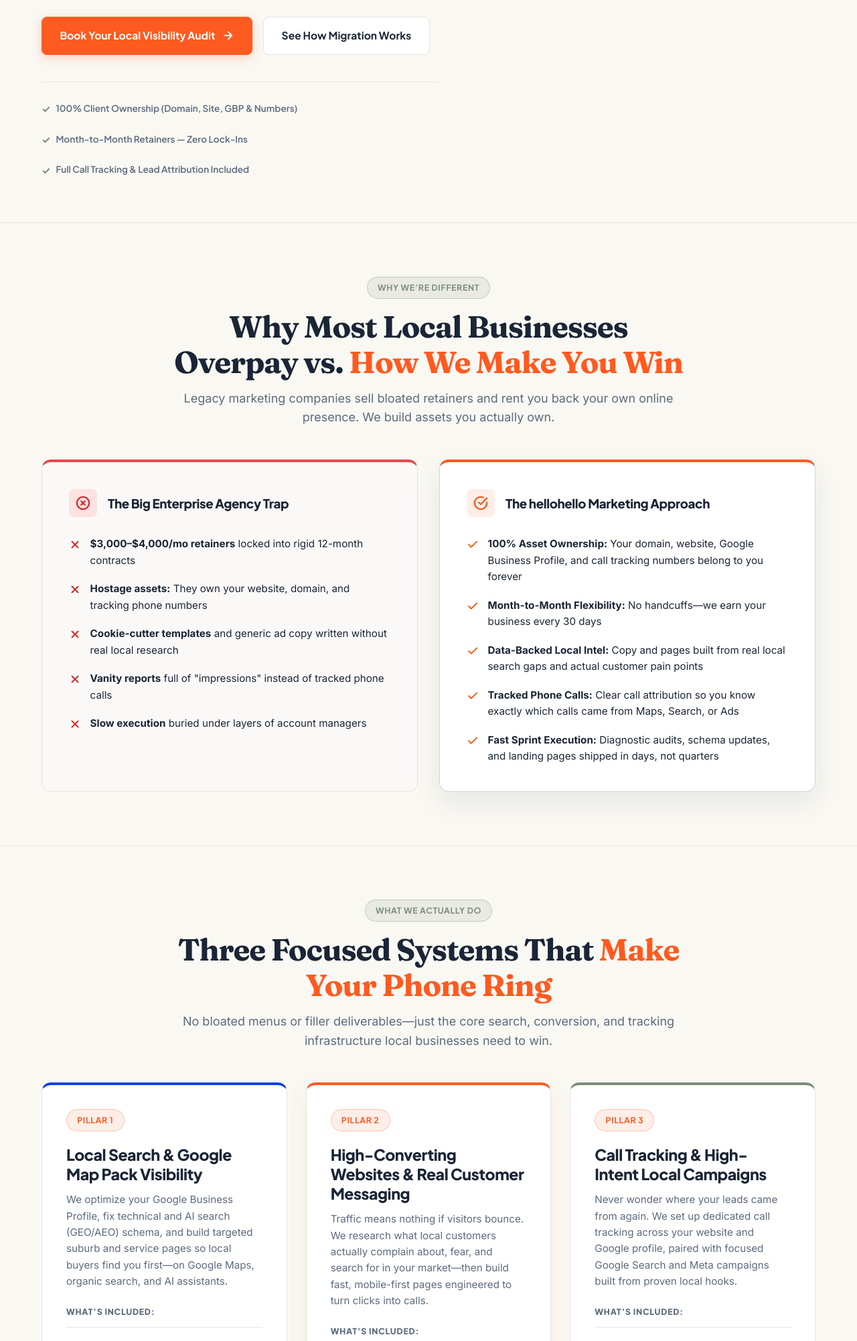
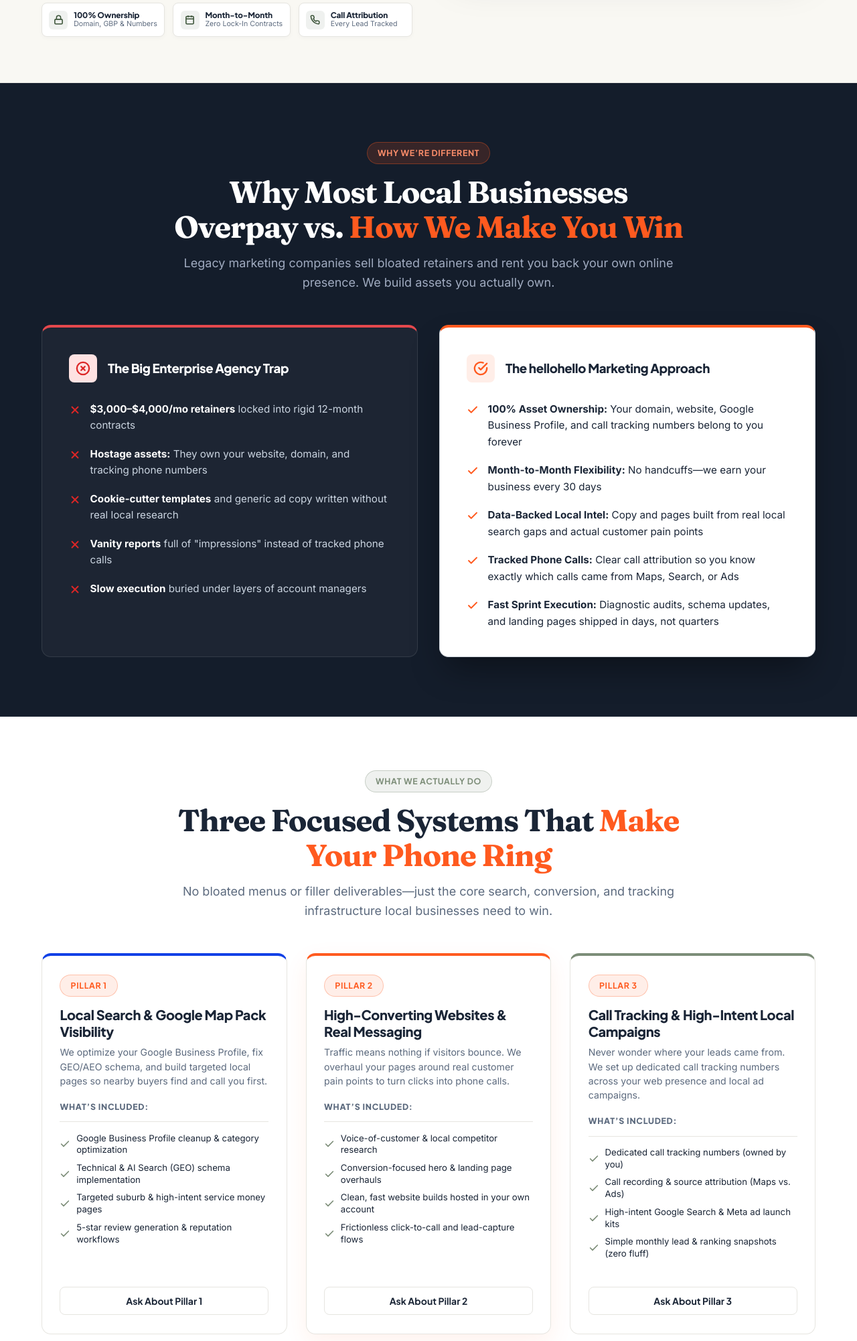
Before and after one commit to junonino/hellohello, a plain HTML site: page index.html in a window 1280 px wide. Shown: the part 798-2800 px from the top of the page at 67% size. Drawn offline with Linux system fonts and the light colour scheme.

Commit message:
fix(layout): balance hero heights, engineer trust badges, add deep navy contrast section, and condense pillar cards

```diff
--- a/index.html
+++ b/index.html
@@ -126,7 +126,7 @@
           </h1>
 
           <p class="hero-subtitle" id="hero-subtext">
-            Stop paying $3,500/month to legacy agencies that lock you into year-long contracts and hold your website hostage. We build fast, high-converting local search systems, track every phone call, and hand you 100% ownership from Day 1.
+            Stop paying $3,500/mo to legacy agencies that hold your site hostage. We build fast, high-converting local search systems, track every call, and hand you 100% ownership from Day 1.
           </p>
 
           <div class="hero-cta-group">
@@ -139,18 +139,35 @@
             </a>
           </div>
 
-          <div class="hero-proof-bar" id="hero-proof-bar">
-            <div class="proof-item">
-              <span class="proof-check" aria-hidden="true">✓</span>
-              <span>100% Client Ownership (Domain, Site, GBP &amp; Numbers)</span>
+          <div class="hero-trust-strip" id="hero-proof-bar">
+            <div class="trust-pill">
+              <div class="trust-pill-icon" aria-hidden="true">
+                <svg width="15" height="15" viewBox="0 0 24 24" fill="none" stroke="currentColor" stroke-width="2.5"><rect x="3" y="11" width="18" height="11" rx="2" ry="2"></rect><path d="M7 11V7a5 5 0 0 1 10 0v4"></path></svg>
+              </div>
+              <div class="trust-pill-content">
+                <strong>100% Ownership</strong>
+                <span>Domain, GBP &amp; Numbers</span>
+              </div>
             </div>
-            <div class="proof-item">
-              <span class="proof-check" aria-hidden="true">✓</span>
-              <span>Month-to-Month Retainers — Zero Lock-Ins</span>
+
+            <div class="trust-pill">
+              <div class="trust-pill-icon" aria-hidden="true">
+                <svg width="15" height="15" viewBox="0 0 24 24" fill="none" stroke="currentColor" stroke-width="2.5"><rect x="3" y="4" width="18" height="18" rx="2" ry="2"></rect><line x1="16" y1="2" x2="16" y2="6"></line><line x1="8" y1="2" x2="8" y2="6"></line><line x1="3" y1="10" x2="21" y2="10"></line></svg>
+              </div>
+              <div class="trust-pill-content">
+                <strong>Month-to-Month</strong>
+                <span>Zero Lock-In Contracts</span>
+              </div>
             </div>
-            <div class="proof-item">
-              <span class="proof-check" aria-hidden="true">✓</span>
-              <span>Full Call Tracking &amp; Lead Attribution Included</span>
+
+            <div class="trust-pill">
+              <div class="trust-pill-icon" aria-hidden="true">
+                <svg width="15" height="15" viewBox="0 0 24 24" fill="none" stroke="currentColor" stroke-width="2.5"><path d="M22 16.92v3a2 2 0 0 1-2.18 2 19.79 19.79 0 0 1-8.63-3.07 19.5 19.5 0 0 1-6-6 19.79 19.79 0 0 1-3.07-8.67A2 2 0 0 1 4.11 2h3a2 2 0 0 1 2 1.72 12.84 12.84 0 0 0 .7 2.81 2 2 0 0 1-.45 2.11L8.09 9.91a16 16 0 0 0 6 6l1.27-1.27a2 2 0 0 1 2.11-.45 12.84 12.84 0 0 0 2.81.7A2 2 0 0 1 22 16.92z"></path></svg>
+              </div>
+              <div class="trust-pill-content">
+                <strong>Call Attribution</strong>
+                <span>Every Lead Tracked</span>
+              </div>
             </div>
           </div>
         </div>
@@ -325,17 +342,17 @@
           <!-- Pillar 1 -->
           <div class="bento-card service-card pillar-card-blue" id="service-pillar-1">
             <div>
-              <div style="display: flex; align-items: center; justify-content: space-between; margin-bottom: 1.25rem;">
+              <div style="display: flex; align-items: center; justify-content: space-between; margin-bottom: 0.85rem;">
                 <span class="badge badge-accent">Pillar 1</span>
               </div>
               <h3>Local Search &amp; Google Map Pack Visibility</h3>
-              <p>We optimize your Google Business Profile, fix technical and AI search (GEO/AEO) schema, and build targeted suburb and service pages so local buyers find you first—on Google Maps, organic search, and AI assistants.</p>
+              <p>We optimize your Google Business Profile, fix GEO/AEO schema, and build targeted local pages so nearby buyers find and call you first.</p>
 
               <div class="service-pillar-subtitle">What’s Included:</div>
               <ul class="service-deliverables">
                 <li class="service-deliverable-item">
                   <svg width="16" height="16" viewBox="0 0 24 24" fill="none" stroke="currentColor" stroke-width="2.5" stroke-linecap="round" stroke-linejoin="round"><polyline points="20 6 9 17 4 12"></polyline></svg>
-                  <span>Google Business Profile cleanup &amp; optimization</span>
+                  <span>Google Business Profile cleanup &amp; category optimization</span>
                 </li>
                 <li class="service-deliverable-item">
                   <svg width="16" height="16" viewBox="0 0 24 24" fill="none" stroke="currentColor" stroke-width="2.5" stroke-linecap="round" stroke-linejoin="round"><polyline points="20 6 9 17 4 12"></polyline></svg>
@@ -343,7 +360,7 @@
                 </li>
                 <li class="service-deliverable-item">
                   <svg width="16" height="16" viewBox="0 0 24 24" fill="none" stroke="currentColor" stroke-width="2.5" stroke-linecap="round" stroke-linejoin="round"><polyline points="20 6 9 17 4 12"></polyline></svg>
-                  <span>Targeted suburb &amp; service &quot;money pages&quot;</span>
+                  <span>Targeted suburb &amp; high-intent service money pages</span>
                 </li>
                 <li class="service-deliverable-item">
                   <svg width="16" height="16" viewBox="0 0 24 24" fill="none" stroke="currentColor" stroke-width="2.5" stroke-linecap="round" stroke-linejoin="round"><polyline points="20 6 9 17 4 12"></polyline></svg>
@@ -351,17 +368,17 @@
                 </li>
               </ul>
             </div>
-            <a href="#growth-plan" class="btn btn-secondary btn-sm service-cta-btn" data-interest="pillar-1" style="margin-top: 1.5rem; width: 100%;">Ask About Pillar 1</a>
+            <a href="#growth-plan" class="btn btn-secondary btn-sm service-cta-btn" data-interest="pillar-1" style="margin-top: 1.25rem; width: 100%;">Ask About Pillar 1</a>
           </div>
 
           <!-- Pillar 2 -->
           <div class="bento-card service-card pillar-card-orange" id="service-pillar-2">
             <div>
-              <div style="display: flex; align-items: center; justify-content: space-between; margin-bottom: 1.25rem;">
+              <div style="display: flex; align-items: center; justify-content: space-between; margin-bottom: 0.85rem;">
                 <span class="badge badge-accent">Pillar 2</span>
               </div>
-              <h3>High-Converting Websites &amp; Real Customer Messaging</h3>
-              <p>Traffic means nothing if visitors bounce. We research what local customers actually complain about, fear, and search for in your market—then build fast, mobile-first pages engineered to turn clicks into calls.</p>
+              <h3>High-Converting Websites &amp; Real Messaging</h3>
+              <p>Traffic means nothing if visitors bounce. We overhaul your pages around real customer pain points to turn clicks into phone calls.</p>
 
               <div class="service-pillar-subtitle">What’s Included:</div>
               <ul class="service-deliverables">
@@ -379,21 +396,21 @@
                 </li>
                 <li class="service-deliverable-item">
                   <svg width="16" height="16" viewBox="0 0 24 24" fill="none" stroke="currentColor" stroke-width="2.5" stroke-linecap="round" stroke-linejoin="round"><polyline points="20 6 9 17 4 12"></polyline></svg>
-                  <span>Clear click-to-call and lead-capture flows</span>
+                  <span>Frictionless click-to-call and lead-capture flows</span>
                 </li>
               </ul>
             </div>
-            <a href="#growth-plan" class="btn btn-secondary btn-sm service-cta-btn" data-interest="pillar-2" style="margin-top: 1.5rem; width: 100%;">Ask About Pillar 2</a>
+            <a href="#growth-plan" class="btn btn-secondary btn-sm service-cta-btn" data-interest="pillar-2" style="margin-top: 1.25rem; width: 100%;">Ask About Pillar 2</a>
           </div>
 
           <!-- Pillar 3 -->
           <div class="bento-card service-card pillar-card-sage" id="service-pillar-3">
             <div>
-              <div style="display: flex; align-items: center; justify-content: space-between; margin-bottom: 1.25rem;">
+              <div style="display: flex; align-items: center; justify-content: space-between; margin-bottom: 0.85rem;">
                 <span class="badge badge-accent">Pillar 3</span>
               </div>
               <h3>Call Tracking &amp; High-Intent Local Campaigns</h3>
-              <p>Never wonder where your leads came from again. We set up dedicated call tracking across your website and Google profile, paired with focused Google Search and Meta campaigns built from proven local hooks.</p>
+              <p>Never wonder where your leads came from. We set up dedicated call tracking numbers across your web presence and local ad campaigns.</p>
 
               <div class="service-pillar-subtitle">What’s Included:</div>
               <ul class="service-deliverables">
@@ -403,7 +420,7 @@
                 </li>
                 <li class="service-deliverable-item">
                   <svg width="16" height="16" viewBox="0 0 24 24" fill="none" stroke="currentColor" stroke-width="2.5" stroke-linecap="round" stroke-linejoin="round"><polyline points="20 6 9 17 4 12"></polyline></svg>
-                  <span>Call recording &amp; source attribution (Maps vs. Search vs. Ads)</span>
+                  <span>Call recording &amp; source attribution (Maps vs. Ads)</span>
                 </li>
                 <li class="service-deliverable-item">
                   <svg width="16" height="16" viewBox="0 0 24 24" fill="none" stroke="currentColor" stroke-width="2.5" stroke-linecap="round" stroke-linejoin="round"><polyline points="20 6 9 17 4 12"></polyline></svg>
@@ -415,7 +432,9 @@
                 </li>
               </ul>
             </div>
-            <a href="#growth-plan" class="btn btn-secondary btn-sm service-cta-btn" data-interest="pillar-3" style="margin-top: 1.5rem; width: 100%;">Ask About Pillar 3</a>
+            <a href="#growth-plan" class="btn btn-secondary btn-sm service-cta-btn" data-interest="pillar-3" style="margin-top: 1.25rem; width: 100%;">Ask About Pillar 3</a>
+          </div>
+        </div>
           </div>
         </div>
       </div>
--- a/styles.css
+++ b/styles.css
@@ -378,9 +378,9 @@ button.btn-secondary:hover {
 
 .hero-grid {
   display: grid;
-  grid-template-columns: 1.08fr 0.92fr;
-  align-items: start;
-  gap: 3.5rem;
+  grid-template-columns: 1fr 1fr;
+  align-items: center;
+  gap: 3rem;
 }
 
 .hero-content {
@@ -390,28 +390,28 @@ button.btn-secondary:hover {
 
 .hero-title {
   font-family: var(--font-serif);
-  font-size: 4.25rem;
+  font-size: 3.25rem;
   font-weight: 700;
-  letter-spacing: -0.03em;
-  line-height: 1.12;
-  margin-bottom: 1.35rem;
+  letter-spacing: -0.025em;
+  line-height: 1.14;
+  margin-bottom: 1.15rem;
   color: var(--text-navy);
 }
 
 .hero-subtitle {
-  font-size: 1.25rem;
-  color: var(--text-muted);
-  line-height: 1.65;
-  margin-bottom: 2.25rem;
-  max-width: 620px;
+  font-size: 1.1rem;
+  color: var(--text-muted);
+  line-height: 1.6;
+  margin-bottom: 1.85rem;
+  max-width: 530px;
 }
 
 .hero-cta-group {
   display: flex;
   flex-wrap: wrap;
   align-items: center;
-  gap: 1rem;
-  margin-bottom: 2.5rem;
+  gap: 0.85rem;
+  margin-bottom: 1.85rem;
 }
 
 .hero-cta-group .btn-lg {
@@ -419,36 +419,63 @@ button.btn-secondary:hover {
   font-size: 0.975rem;
 }
 
-.hero-proof-bar {
-  display: flex;
-  flex-wrap: wrap;
-  gap: 1.5rem;
-  padding-top: 1.75rem;
+/* Engineered Trust Strip */
+.hero-trust-strip {
+  display: grid;
+  grid-template-columns: repeat(3, 1fr);
+  gap: 0.75rem;
+  padding-top: 1.35rem;
   border-top: 1px solid var(--border-divider);
 }
 
-.proof-item {
-  display: flex;
-  align-items: center;
-  gap: 0.5rem;
+.trust-pill {
+  display: flex;
+  align-items: center;
+  gap: 0.55rem;
+  background: var(--card-white);
+  border: 1px solid var(--border-divider);
+  border-radius: var(--radius-sm);
+  padding: 0.65rem 0.65rem;
+  box-shadow: 0 2px 6px rgba(26, 37, 54, 0.03);
+  transition: transform var(--transition-fast), border-color var(--transition-fast);
+}
+
+.trust-pill:hover {
+  transform: translateY(-1px);
+  border-color: var(--sage-border);
+}
+
+.trust-pill-icon {
+  width: 28px;
+  height: 28px;
+  border-radius: 6px;
+  background: var(--sage-soft);
+  color: #3B5338;
+  display: flex;
+  align-items: center;
+  justify-content: center;
+  flex-shrink: 0;
+}
+
+.trust-pill-content {
+  display: flex;
+  flex-direction: column;
+  line-height: 1.2;
+}
+
+.trust-pill-content strong {
   font-family: var(--font-sans);
-  font-size: 0.85rem;
-  color: var(--text-muted);
-  font-weight: 600;
-}
-
-.proof-dot {
-  width: 7px;
-  height: 7px;
-  border-radius: 50%;
-  background: var(--sage-border);
-}
-
-.proof-check {
-  color: var(--sage-border);
-  font-weight: 700;
-  font-size: 0.95rem;
-  line-height: 1;
+  font-size: 0.735rem;
+  font-weight: 800;
+  color: var(--text-navy);
+  letter-spacing: -0.01em;
+  white-space: nowrap;
+}
+
+.trust-pill-content span {
+  font-size: 0.665rem;
+  color: var(--text-muted);
+  white-space: nowrap;
 }
 
 /* ==========================================================================
@@ -854,40 +881,79 @@ button.btn-secondary:hover {
 }
 
 /* ==========================================================================
-   Comparison: The "Feel Big" Difference (Tightened Spatial Layout)
+   Comparison: The "Feel Big" Difference (High-Contrast Navy Focal Section)
    ========================================================================== */
 .comparison-section {
-  padding: 5rem 0;
-  background: var(--bg-cream);
-  border-bottom: 1px solid var(--border-divider);
+  padding: 5.5rem 0;
+  background: #141D2B;
+  color: #FFFFFF;
+  border-bottom: 1px solid rgba(255, 255, 255, 0.08);
+}
+
+.comparison-section .section-tag .badge {
+  background: rgba(255, 90, 31, 0.15);
+  color: #FF8F6B;
+  border: 1px solid rgba(255, 90, 31, 0.35);
+}
+
+.comparison-section h2 {
+  color: #FFFFFF;
+}
+
+.comparison-section p {
+  color: #A0ABC0;
 }
 
 .comparison-grid {
   display: grid;
   grid-template-columns: 1fr 1fr;
   gap: 2rem;
-  margin-top: 2rem;
+  margin-top: 2.25rem;
 }
 
 .comparison-card {
   padding: 2.5rem;
   border-radius: var(--radius-md);
-  background: var(--card-white);
-  border: 1px solid var(--border-divider);
   transition: transform var(--transition-fast);
 }
 
 .card-negative {
-  background: #FAF9F8;
-  border: 1px solid #E6E4E0;
+  background: rgba(255, 255, 255, 0.04);
+  border: 1px solid rgba(255, 255, 255, 0.1);
   border-top: 4px solid #E5484D;
+  color: #E2E8F0;
+}
+
+.card-negative h3 {
+  color: #FFFFFF;
+}
+
+.card-negative .comparison-item {
+  color: #CBD5E1;
+}
+
+.card-negative .comparison-item strong {
+  color: #FFFFFF;
+}
+
+.card-negative .comparison-item svg {
+  color: #F87171;
 }
 
 .card-positive {
   background: #FFFFFF;
-  border: 1px solid #CCD4DE;
+  color: var(--text-navy);
+  border: 1px solid #D2D8DF;
   border-top: 4px solid var(--btn-orange);
-  box-shadow: 0 16px 40px rgba(26, 37, 54, 0.08);
+  box-shadow: 0 25px 50px -10px rgba(0, 0, 0, 0.4);
+}
+
+.card-positive h3 {
+  color: var(--text-navy);
+}
+
+.card-positive .comparison-item {
+  color: var(--text-navy);
 }
 
 .comparison-card-header {
@@ -949,6 +1015,7 @@ button.btn-secondary:hover {
    ========================================================================== */
 .services-section {
   padding: 5rem 0;
+  background: #FFFFFF;
   border-bottom: 1px solid var(--border-divider);
 }
 
@@ -995,7 +1062,7 @@ button.btn-secondary:hover {
   background: var(--card-white);
   border: 1px solid var(--border-divider);
   border-radius: var(--radius-md);
-  padding: 2.25rem;
+  padding: 1.75rem 1.65rem;
   transition: all var(--transition-smooth);
   display: flex;
   flex-direction: column;
@@ -1052,33 +1119,35 @@ button.btn-secondary:hover {
 }
 
 .bento-card h3 {
-  font-size: 1.45rem;
-  margin-bottom: 0.75rem;
+  font-size: 1.25rem;
+  margin-bottom: 0.55rem;
+  line-height: 1.25;
 }
 
 .bento-card p {
   color: var(--text-muted);
-  font-size: 0.95rem;
-  line-height: 1.6;
-  margin-bottom: 1.5rem;
+  font-size: 0.885rem;
+  line-height: 1.5;
+  margin-bottom: 1.15rem;
 }
 
 .service-deliverables {
   list-style: none;
   display: flex;
   flex-direction: column;
-  gap: 0.65rem;
-  margin-bottom: 1.75rem;
-  padding-top: 1.25rem;
+  gap: 0.55rem;
+  margin-bottom: 1.25rem;
+  padding-top: 0.95rem;
   border-top: 1px solid var(--border-divider);
 }
 
 .service-deliverable-item {
   display: flex;
   align-items: center;
-  gap: 0.65rem;
-  font-size: 0.85rem;
-  color: var(--text-navy);
+  gap: 0.55rem;
+  font-size: 0.825rem;
+  color: var(--text-navy);
+  line-height: 1.35;
 }
 
 .service-pillar-subtitle {
@@ -1101,7 +1170,7 @@ button.btn-secondary:hover {
    ========================================================================== */
 .roadmap-section {
   padding: 5rem 0;
-  background: var(--surface-cream-alt);
+  background: #F3F2EB;
   border-bottom: 1px solid var(--border-divider);
 }
 
@@ -1200,7 +1269,7 @@ button.btn-secondary:hover {
    ========================================================================== */
 .lead-magnet-section {
   padding: 5.5rem 0;
-  background: var(--bg-cream);
+  background: #FFFFFF;
   border-bottom: 1px solid var(--border-divider);
 }
 
@@ -1595,7 +1664,10 @@ button.btn-secondary:hover {
 
 @media (max-width: 768px) {
   .hero-title {
-    font-size: 2.85rem;
+    font-size: 2.65rem;
+  }
+  .hero-trust-strip {
+    grid-template-columns: 1fr;
   }
   .comparison-grid {
     grid-template-columns: 1fr;
```
